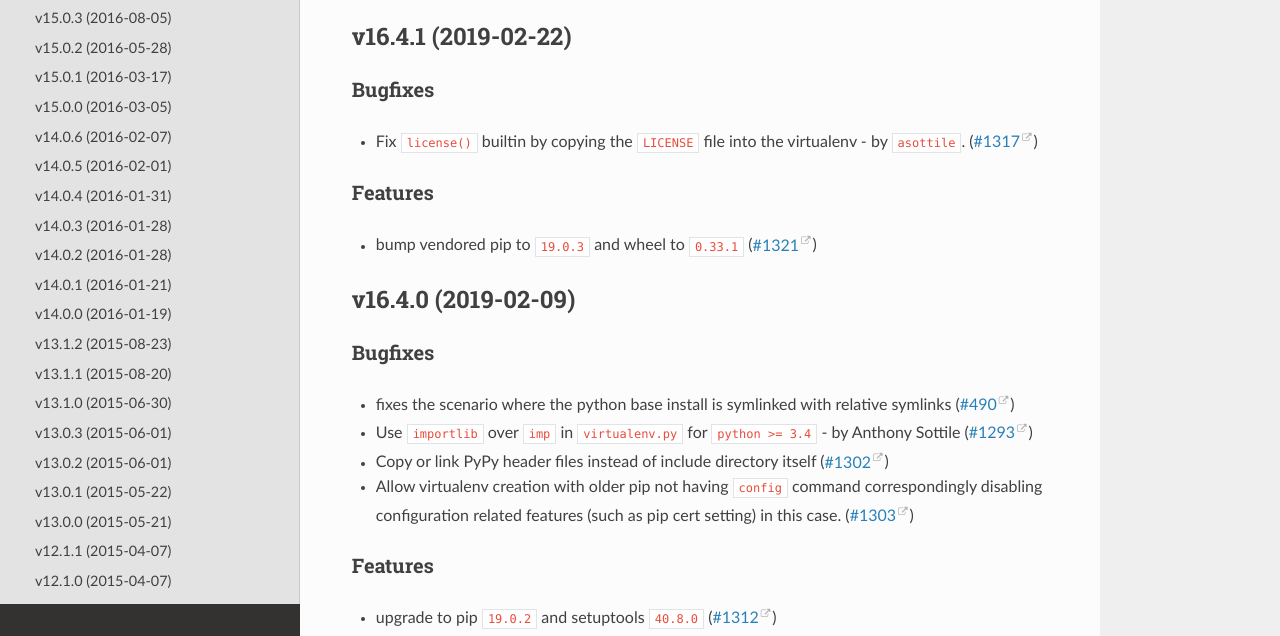
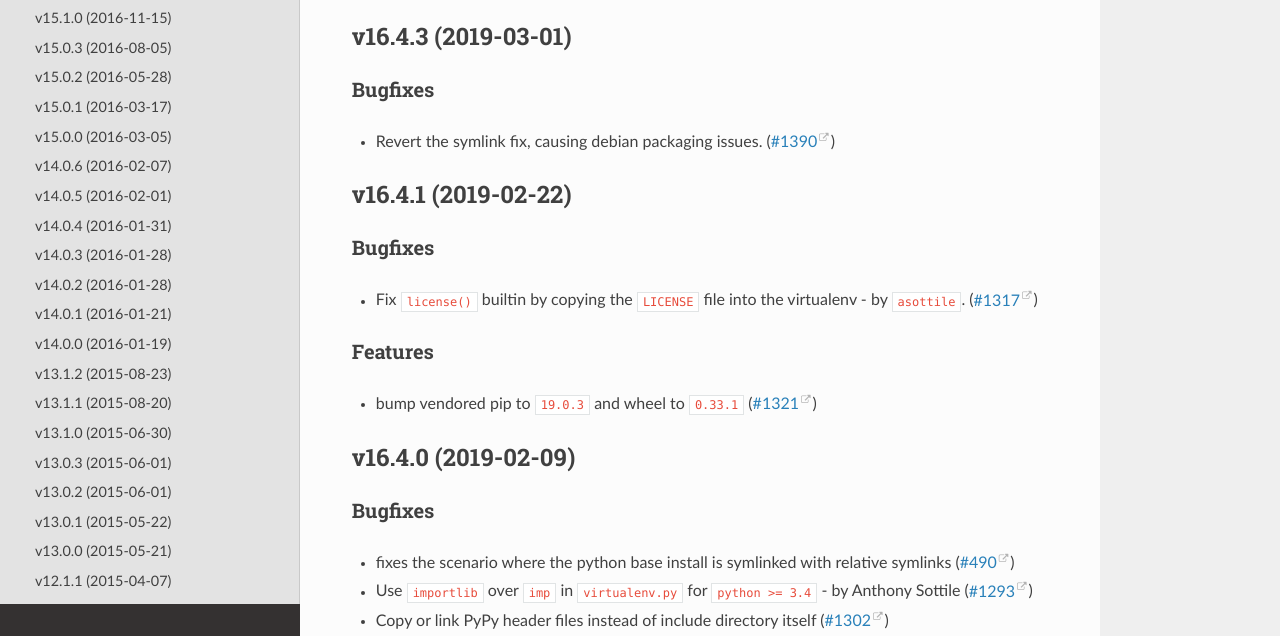
Before and after one commit to pypa/virtualenv, a Sphinx documentation site: the page built from docs/changes.rst, in a window 1280 px wide and 900 px high, cut to the strip 264-900 px from the top of the window. Built offline with Sphinx 7.4.7 and the Read the Docs theme 2.0.0, drawn with Linux system fonts in a browser that asks for light colours.

Commit message:
release 16.4.3

```diff
--- a/docs/changelog/1390.bugfix.rst
+++ /dev/null
@@ -1 +0,0 @@
-Revert the symlink fix, causing debian packaging issues.
--- a/docs/changes.rst
+++ b/docs/changes.rst
@@ -4,6 +4,15 @@
 .. include:: _draft.rst
 
 .. towncrier release notes start
+
+v16.4.3 (2019-03-01)
+--------------------
+
+Bugfixes
+^^^^^^^^
+
+- Revert the symlink fix, causing debian packaging issues. (`#1390 <https://github.com/pypa/virtualenv/issues/1390>`_)
+
 
 v16.4.1 (2019-02-22)
 --------------------
```
